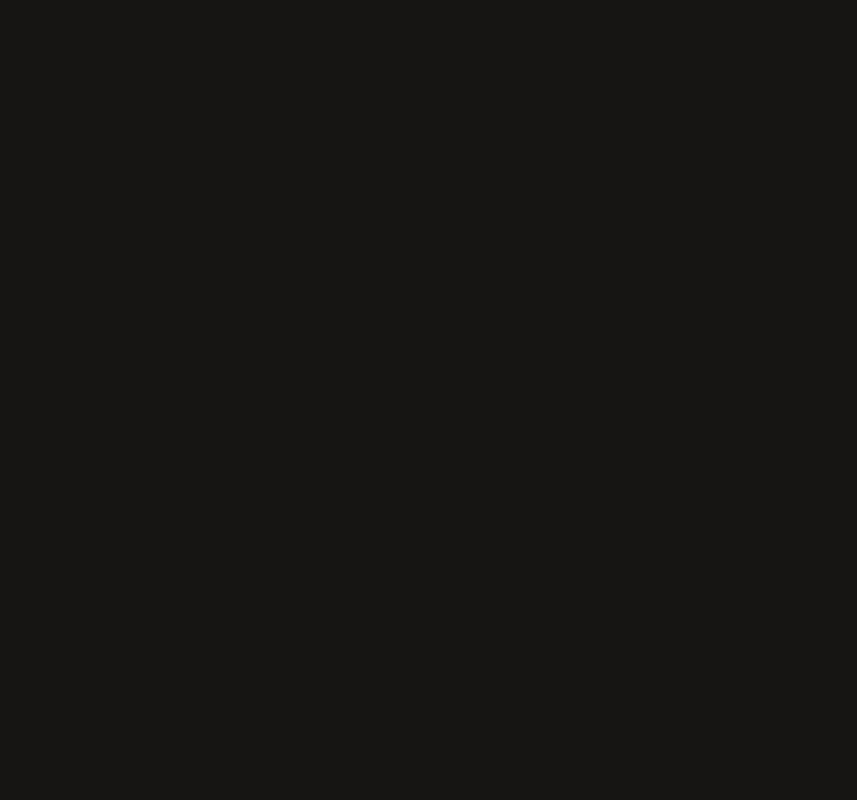
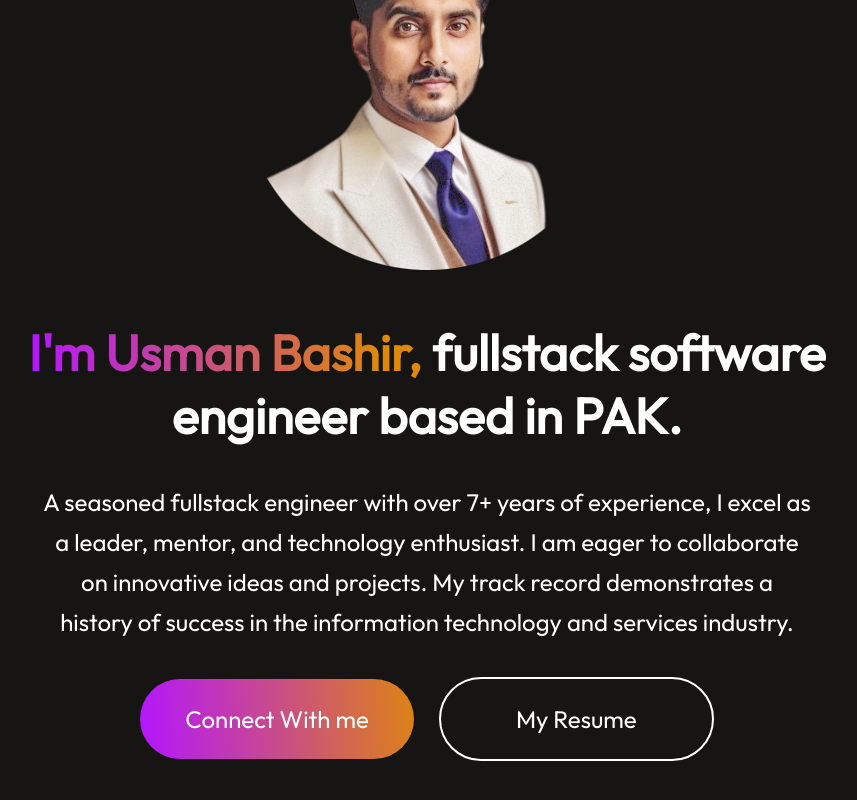
Before and after one commit to usman19977/portfolio_website, a React (Vite) app in the folder portfolio-react/: page / in a window 1280 px wide. Shown: the part 400-1200 px from the top of the page, without its empty margins (213-1070 px from the left). Before the commit the page ends 820 px from the top, so only its background shows below. Built offline with nearby package versions, Linux system fonts and the light colour scheme.

Commit message:
Hero Section
Create Hero section
Profile Photo
Description
Headline
Tagline
Connect with me button in hero
My resume button in hero

```diff
--- a/portfolio-react/src/App.jsx
+++ b/portfolio-react/src/App.jsx
@@ -1,10 +1,12 @@
 import React from 'react'
 import Navbar from './Components/Navbar/Navbar'
+import { Hero } from './Components/Hero/Hero'
 
 export default function App() {
     return (
         <div>
             <Navbar />
+            <Hero />
         </div>
     )
 }
--- /dev/null
+++ b/portfolio-react/src/Components/Hero/Hero.css
@@ -0,0 +1,62 @@
+.hero {
+    display: flex;
+    align-items: center;
+    flex-direction: column;
+    gap: 35px;
+}
+
+.hero img {
+    margin-top: 150px;
+}
+
+.hero h1 {
+    text-align: center;
+    width: 70%;
+    font-size: 50px;
+    font-weight: 600;
+}
+
+.hero h1 span {
+    background: linear-gradient(270deg, #DF8908 10%, #B415FF 100%);
+    background-clip: text;
+    -webkit-background-clip: text;
+    -webkit-text-fill-color: transparent;
+}
+
+.hero p {
+    width: 60%;
+    text-align: center;
+    font-size: 24px;
+    line-height: 40px;
+}
+
+.hero-action {
+    display: flex;
+    align-items: center;
+    gap: 25px;
+    font-size: 24px;
+    font-weight: 500;
+    margin-bottom: 50px;
+}
+
+.hero-connect {
+    padding: 25px 45px;
+    border-radius: 50px;
+    background: linear-gradient(264deg, #DF8908 -5.09%, #B415FF 100%);
+    cursor: pointer;
+}
+
+.hero-resume {
+    padding: 25px 75px;
+    border-radius: 50px;
+    border: 2px solid white;
+    cursor: pointer;
+}
+
+.hero-connect:hover {
+    border: 2px solid white;
+}
+
+.hero-resume:hover {
+    border-color: #B415FF;
+}
--- /dev/null
+++ b/portfolio-react/src/Components/Hero/Hero.jsx
@@ -0,0 +1,16 @@
+import React from 'react'
+import './Hero.css';
+import profileImg from '../../assets/profile_img.png'
+export const Hero = () => {
+    return (
+        <div className='hero'>
+            <img src={profileImg} alt="" />
+            <h1><span>I'm Usman Bashir,</span> fullstack software engineer based in PAK.</h1>
+            <p>A seasoned fullstack engineer with over 7+ years of experience, I excel as a leader, mentor, and technology enthusiast. I am eager to collaborate on innovative ideas and projects. My track record demonstrates a history of success in the information technology and services industry.</p>
+            <div className="hero-action">
+                <div className="hero-connect"> Connect With me </div>
+                <div className="hero-resume">My Resume</div>
+            </div>
+        </div>
+    )
+}
```
Also changed, not shown: portfolio-react/src/assets/profile_img.png (added).
